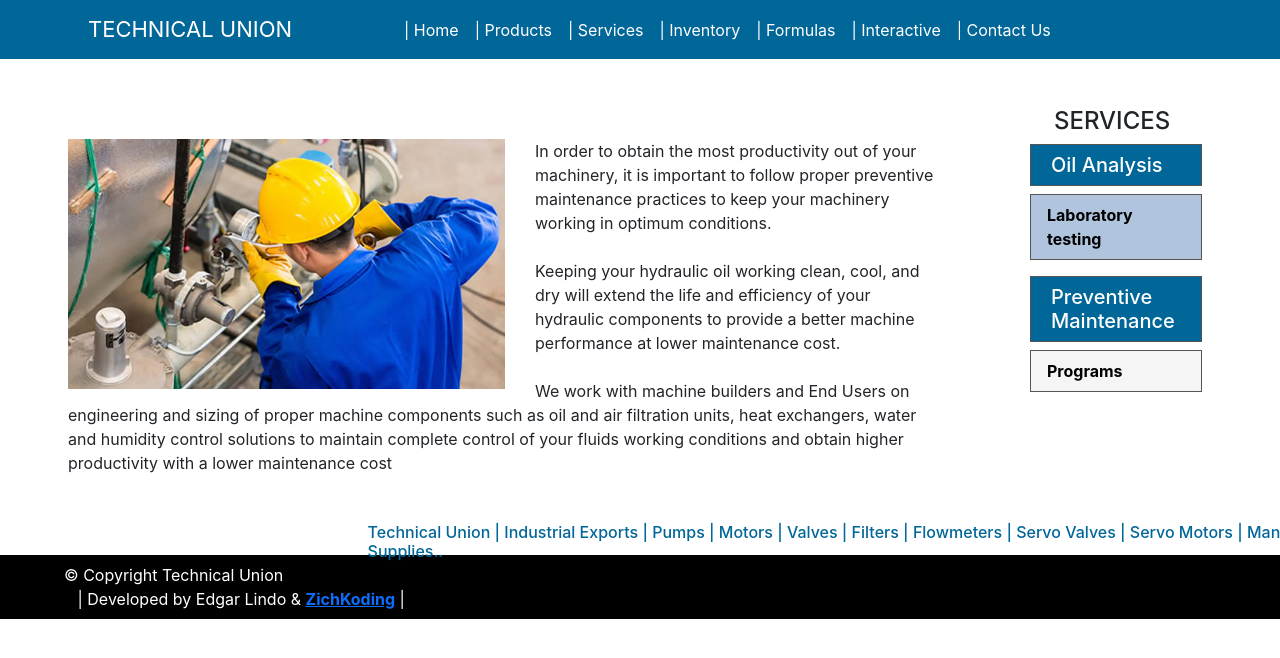
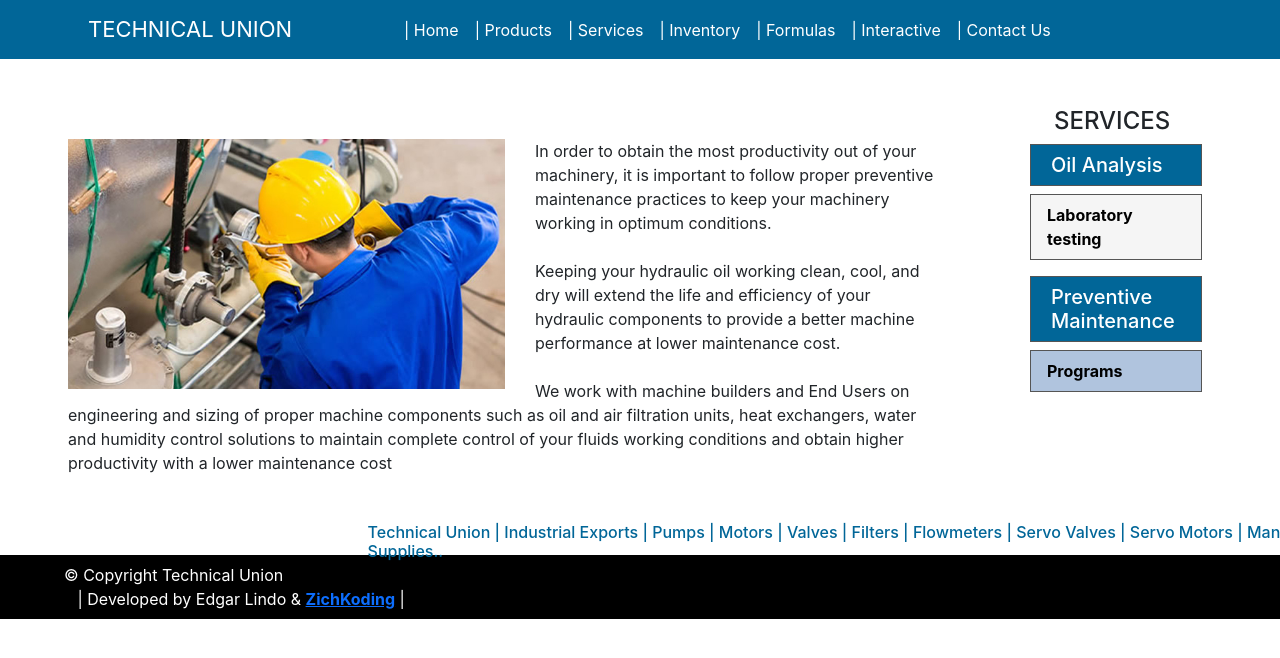
Before and after one commit to ZichKoding/elindo, a React (Create React App) app in the folder client/: page /Services/PreventiveMaintenancePrograms in a window 1280 px wide. Shown: the top 658 px of the page. Built offline with nearby package versions, Linux system fonts and the light colour scheme.

Commit message:
Product nav and services nav active link now working properly

```diff
--- a/client/src/components/ProductNav/index.js
+++ b/client/src/components/ProductNav/index.js
@@ -8,7 +8,6 @@ function ProductNav() {
     useEffect(() => {
         const url = window.location.pathname;
         setPathName(url);
-        console.log(pathName);
     });
 
 
--- a/client/src/components/ServicesNav/index.js
+++ b/client/src/components/ServicesNav/index.js
@@ -1,7 +1,15 @@
 import React from "react";
+import { useState, useEffect } from "react";
 import { Link } from "react-router-dom";
 
 function ServicesNav() {
+    const [pathName, setPathName] = useState();
+
+    useEffect(() => {
+        const url = window.location.pathname;
+        setPathName(url);
+    });
+
     return (
         <>
             <div className="col-md-3 ">
@@ -13,7 +21,7 @@ function ServicesNav() {
 
                     <dl>
                         <dt>
-                            <Link to="/Services" className="link2 active2"> Laboratory testing  </Link>
+                            <Link to="/Services" className={pathName === "/Services" ? "link2 active2" : "link2"}> Laboratory testing  </Link>
                         </dt>
                     </dl>
 
@@ -21,7 +29,7 @@ function ServicesNav() {
                         <h5 className="link1" href="#">Preventive Maintenance</h5>
                         <dl>
                             <dt>
-                                <Link to="/Services/PreventiveMaintenancePrograms" className="link2"> Programs  </Link>
+                                <Link to="/Services/PreventiveMaintenancePrograms" className={pathName === "/Services/PreventiveMaintenancePrograms" ? "link2 active2" : "link2"}> Programs  </Link>
                             </dt>
                         </dl>
                     </li>
```
